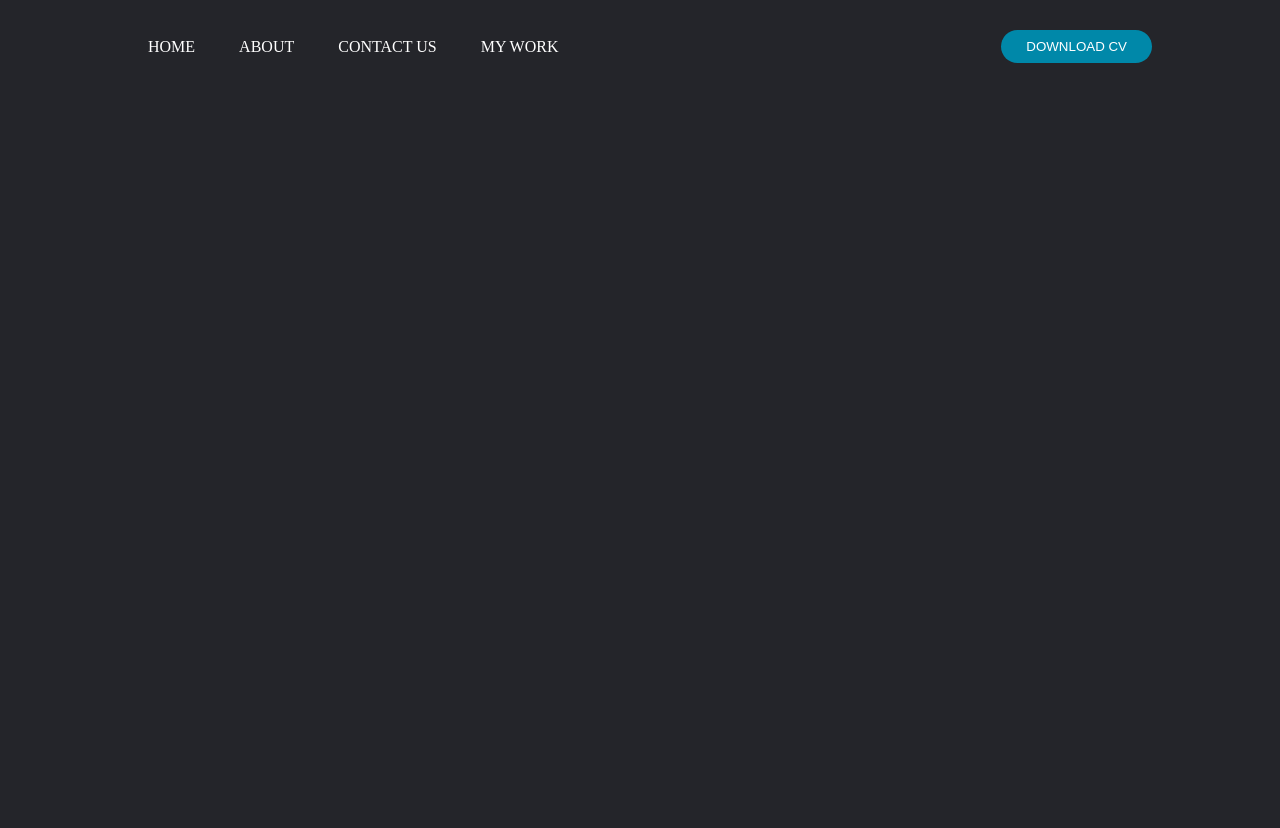
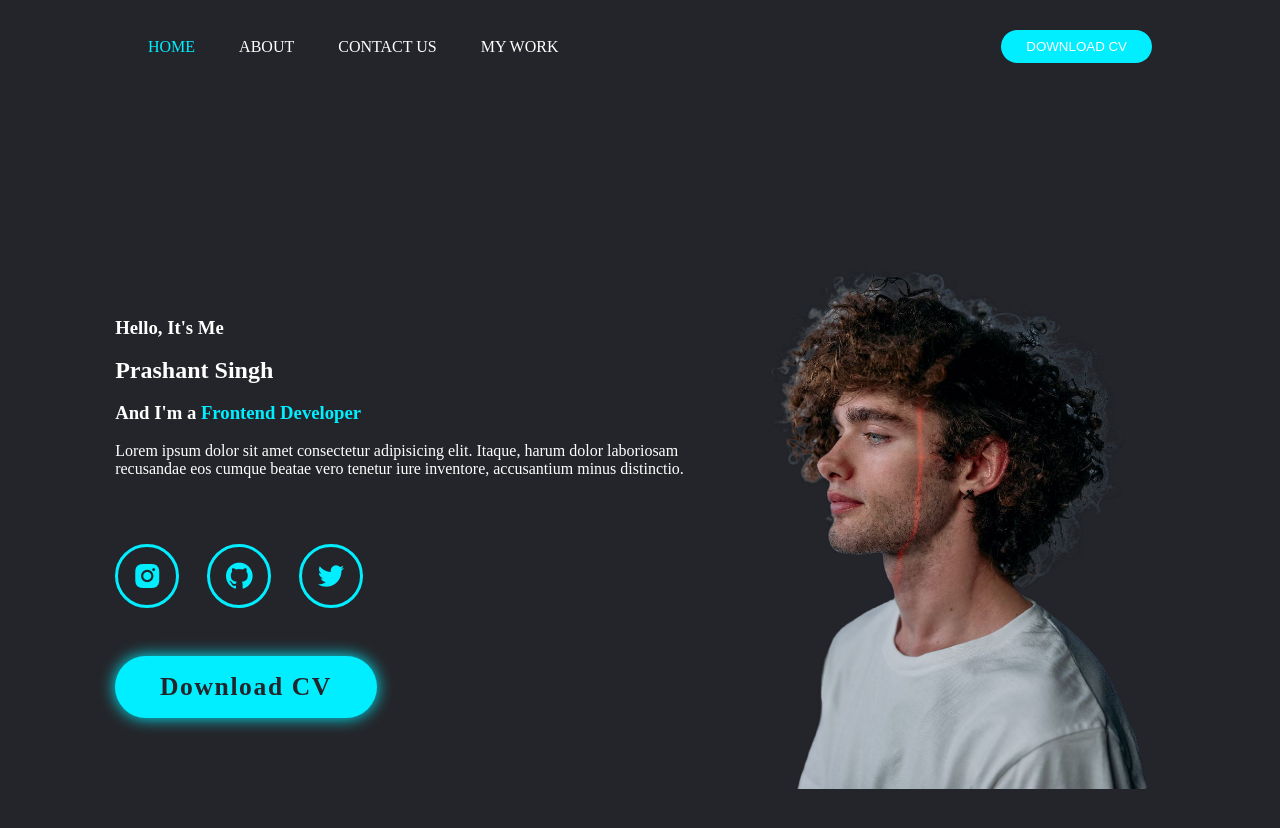
Before and after one commit to Prashant2002pd/sigweb_task1, a plain HTML site: page task1/index.html in a window 1280 px wide. Before the commit the page ends 800 px from the top, so only its background shows below. Drawn offline with nearby package versions, Linux system fonts and the light colour scheme.

Commit message:
new updates

```diff
--- a/task1/index.html
+++ b/task1/index.html
@@ -5,7 +5,7 @@
         <header >
             <nav>
                 <ul class="navegation_bar">
-                    <li> <a href="">HOME</a> </li>
+                    <li> <a href="" class="active">HOME</a> </li>
                     <li><a href="">ABOUT</a> </li>
                     <li><a href="">CONTACT US</a> </li>
                     <li><a href="">MY WORK</a> </li>
@@ -13,6 +13,27 @@
             </nav>
             <a class="dcv" href=""><button>DOWNLOAD CV</button></a>
         </header>
+
+        <link href='https://unpkg.com/boxicons@2.1.4/css/boxicons.min.css' rel='stylesheet'>
+        <section class="home" id="home">
+            <div class="home-content">
+                <h3>Hello, It's Me</h3><br>
+                <h1>Prashant Singh</h1><br>
+                <h3>And I'm a <span>Frontend Developer</span></h3><br>
+                <p>Lorem ipsum dolor sit amet consectetur adipisicing elit. Itaque, harum dolor laboriosam recusandae eos cumque beatae vero tenetur iure inventore, accusantium minus distinctio.</p><br>
+                <div class="social-media">
+                    <a href=""><i class='bx bxl-instagram-alt'></i></a>
+                    <a href=""><i class='bx bxl-github' ></i></a>
+                    <a href=""><i class='bx bxl-twitter' ></i></a>
+                </div>
+                <a class="btn" href="">Download CV</a>
+
+            </div>
+            <div class="home-img">
+                <img src="img/main.png" alt="">
+            </div>
+
+        </section>
     </BOdy>
 
 
--- a/task1/main.css
+++ b/task1/main.css
@@ -30,13 +30,16 @@ header{
     transition: all 0.3s ease 0s;
 }
 
-.navegation_bar li a:hover{
-    color: rgba(0,136,169,1 )
+.navegation_bar a:hover,
+.navegation_bar a.active{
+    color: #0ef
 }
+
+
 
 button{
     padding: 9px 25px;
-    background-color: rgba(0,136,169,1 );
+    background-color: #0ef;
     border: none;
     border-radius: 50px;
     cursor: pointer;
@@ -44,5 +47,80 @@ button{
 }
 
 button:hover{
-    background-color: rgba(0,136,169,0.8 );
+    background-color: #0ef;
 }
+
+section{
+    min-height: 100vh;
+    padding: 5rem 9% 2rem;
+    color: white;
+
+}
+
+section span{
+    color: #0ef;
+}
+
+.home{
+    display: flex;
+    justify-content: center;
+    align-items: center;
+}
+
+.home-contant h3 {
+   font-size: 5rem;
+   font-weight: 700;
+}
+
+.home-contant h1{
+    font-size: 15rem;
+    font-weight: 700;
+    line-height: 1.3;
+}
+
+.home-contant p{
+    font-size: 1.6rem;
+}
+.home-img img{
+width: 35vw
+}
+
+.social-media a{
+    display: inline-flex;
+    justify-content: center;
+    align-items: center;
+    width: 4rem;
+    height: 4rem;
+    background: transparent;
+    border: .2rem solid #0ef;
+    border-radius: 50%;
+    font-size: 2rem;
+    color: #0ef;
+    margin: 3rem 1.5rem 3rem 0;
+    transition: 0.5s ease;
+}
+
+.social-media a:hover{
+    background: #0ef ;
+    color: #0ef;
+    box-shadow: 0 0 1rem #0ef;
+    border-radius: 10%;
+
+}
+
+.btn{
+    display: inline-block;
+    padding: 1rem 2.8rem;
+    background: #0ef;
+    border-radius: 4rem;
+    box-shadow: 0 0 1rem #0ef;
+    font-size: 1.6rem;
+    color: #24252a;
+    letter-spacing: .1rem;
+    font-weight: 600;
+    transition: 0.5s ease;
+}
+
+.btn:hover{
+    box-shadow: none;
+}
```
Also changed, not shown: task1/img/main.png (added), 1 other file.
